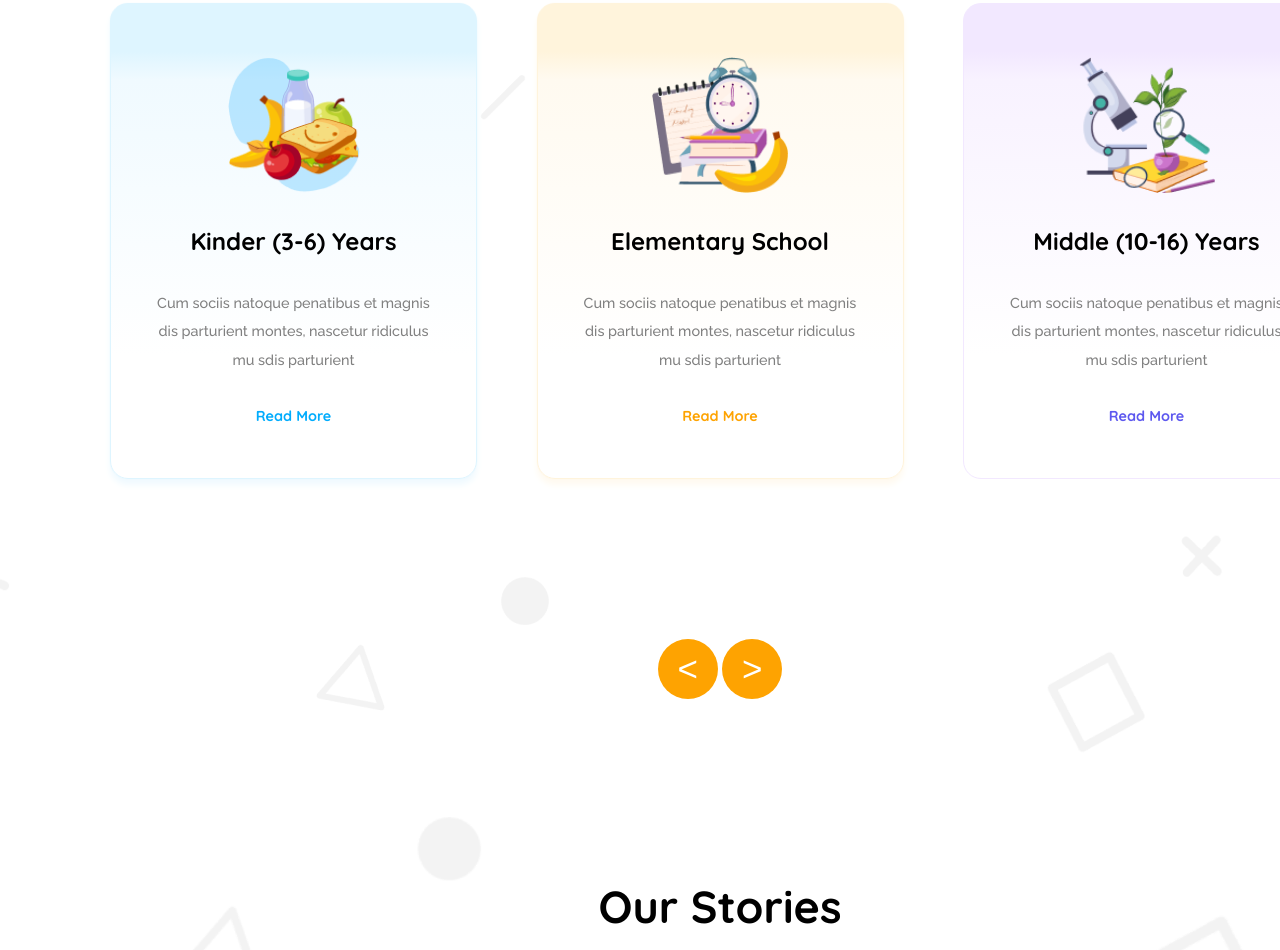
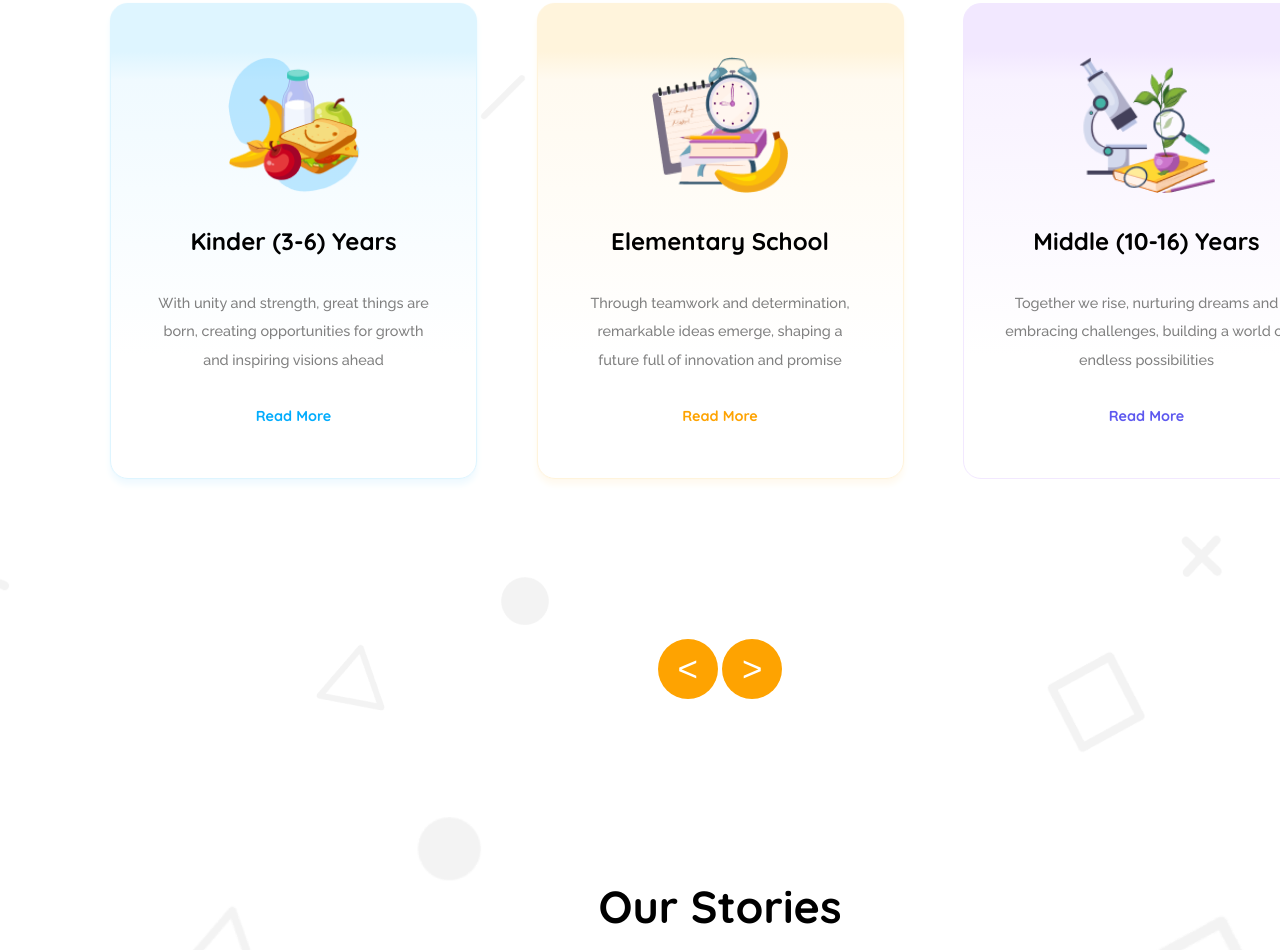
Before and after one commit to Jaeemul/Assignment2, a plain HTML site: page index.html in a window 1280 px wide. Shown: the part 930-1880 px from the top of the page. Drawn offline with Linux system fonts and the light colour scheme.

Commit message:
Final Commit

```diff
--- a/index.html
+++ b/index.html
@@ -38,7 +38,6 @@
                 </div>
             </section>
         </section>
-
         <section class="container-curriculam">
             <section class="section-curriculam section-width width-mobile">
                 <h1 class="title-section">Standard Curriculam</h1>
@@ -48,7 +47,7 @@
                             <img src="assets/kinder.png" alt="">
                         </div>
                         <h4>Kinder (3-6) Years</h4>
-                        <p class="raleway-raleway">Cum sociis natoque penatibus et magnis dis parturient montes, nascetur ridiculus mu sdis parturient</p>
+                        <p class="raleway-raleway">With unity and strength, great things are born, creating opportunities for growth and inspiring visions ahead</p>
                         <a class="skyblue" href="#blank">Read More</a>
                     </div>
                     <div class="card-curric card-orange-grad">
@@ -56,7 +55,7 @@
                             <img src="assets/elementary.png" alt="">
                         </div>
                         <h4>Elementary School</h4>
-                        <p class="raleway-raleway">Cum sociis natoque penatibus et magnis dis parturient montes, nascetur ridiculus mu sdis parturient</p>
+                        <p class="raleway-raleway">Through teamwork and determination, remarkable ideas emerge, shaping a future full of innovation and promise</p>
                         <a class="orange" href="#blank">Read More</a>
                     </div>
                     <div class="card-curric card-purple-grad">
@@ -64,7 +63,7 @@
                             <img src="assets/middle.png" alt="">
                         </div>
                         <h4>Middle (10-16) Years</h4>
-                        <p class="raleway-raleway">Cum sociis natoque penatibus et magnis dis parturient montes, nascetur ridiculus mu sdis parturient</p>
+                        <p class="raleway-raleway">Together we rise, nurturing dreams and embracing challenges, building a world of endless possibilities</p>
                         <a class="purple" href="#blank">Read More</a>
                     </div>
                 </div>
@@ -132,7 +131,7 @@
                     <img src="assets/Footer-logo.png" alt="logo at footer">
                     <h2>Kids Education</h2>
                 </div>
-                <p>Pizza ipsum dolor meat lovers buffalo. Deep dolor roll melted bacon Bianca pan bacon pineapple Aussie. Mayo rib sauce Hawaiian meatball.</p>
+                <p>Innovation fuels progress, inspiring creativity. Bold ideas spark growth, while collaboration drives success beyond limits.</p>
             </div>
             <div class="footer-nav">
                 <ul>
```
